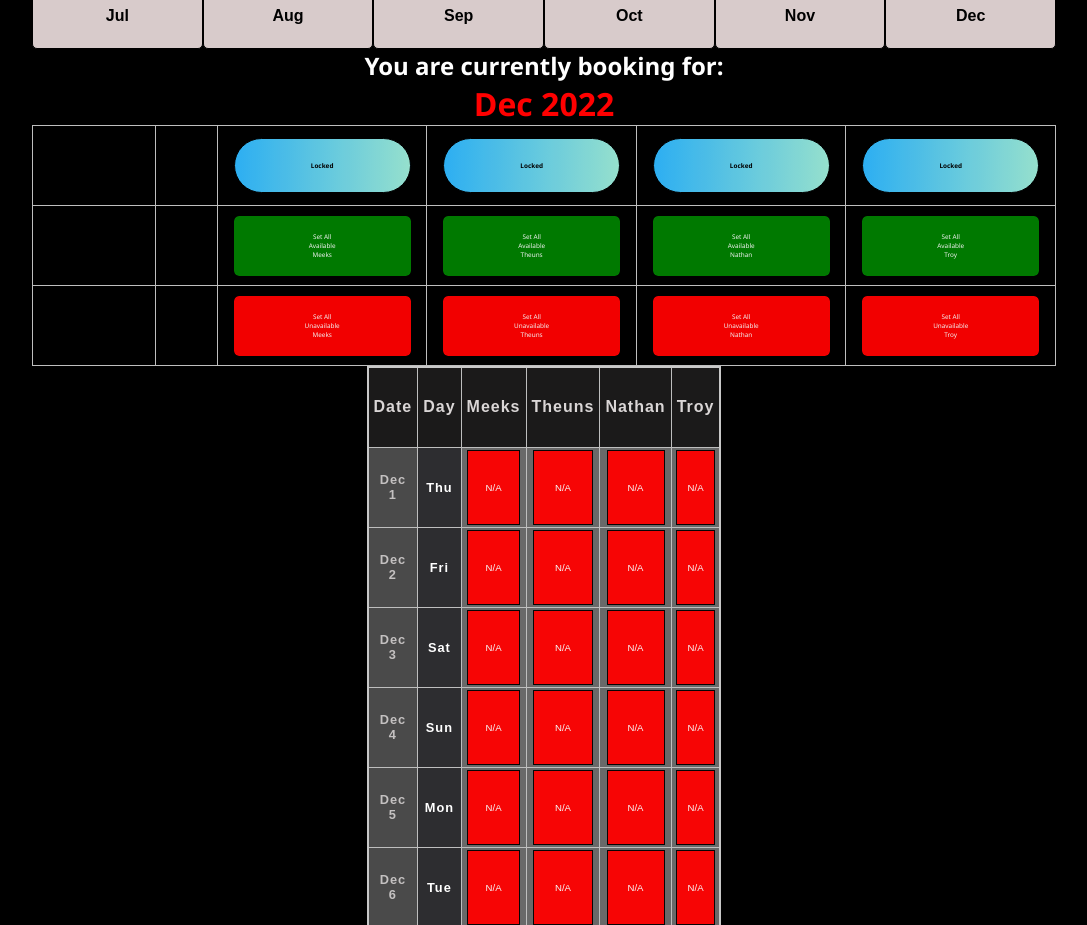
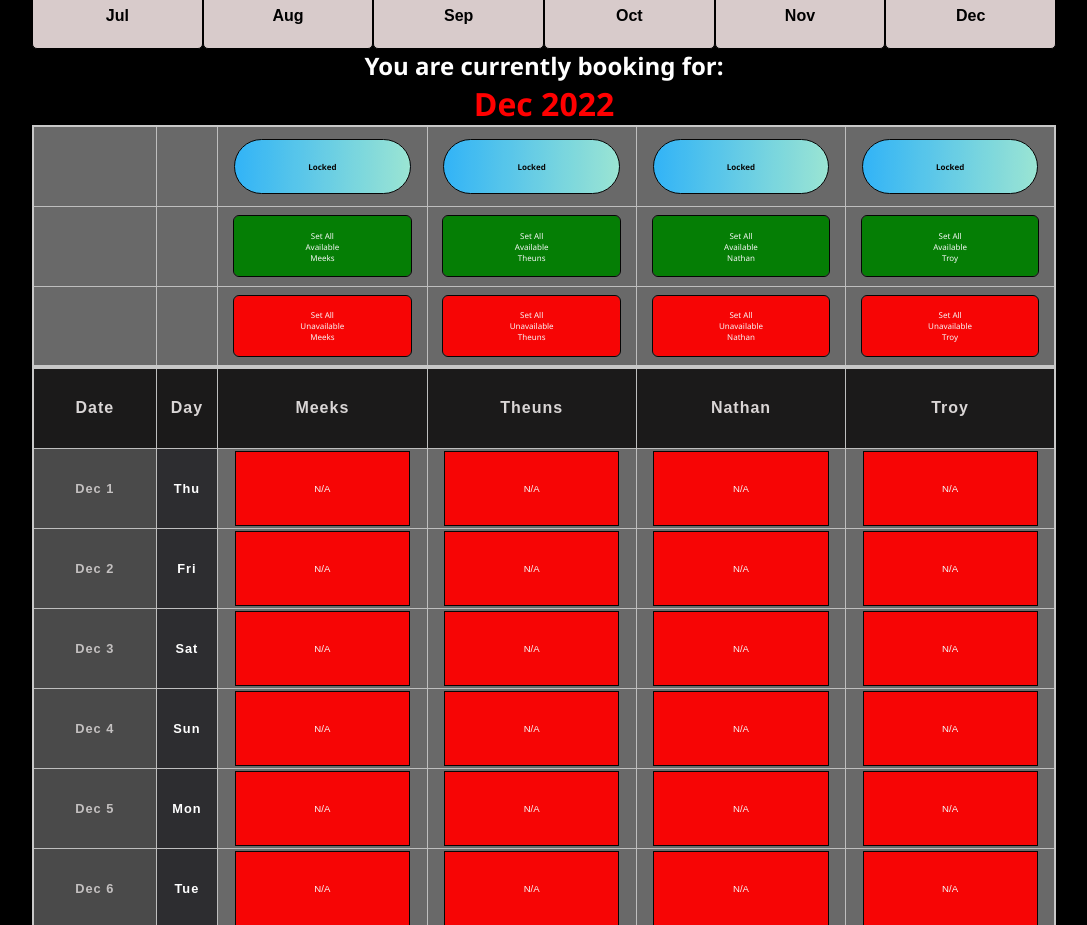
Before and after one commit to usfalidiate/jam_booker, a Next.js app: page / in a window 1280 px wide. Shown: the part 1200-2125 px from the top of the page, without its empty margins (96-1183 px from the left). Built offline with nearby package versions, Linux system fonts and the light colour scheme; no server answers; the database is empty.

Commit message:
bothToggle

```diff
--- a/pages/index.js
+++ b/pages/index.js
@@ -1259,7 +1259,7 @@ return (
 
     {/* {NUDE TABLE FOR UNLOCKS} */}
 <article>
-<table className='tableNude'>
+<table className='tableToggle'>
   <tbody>
     <tr>
       <th className='thNudeDate'></th>
--- a/styles/globals.css
+++ b/styles/globals.css
@@ -299,7 +299,7 @@ width: 80%;
     letter-spacing: 1px;
     font-family: sans-serif;
     /* font-size: 6px; */
-    width: 10%;
+    width: 80%;
     height: 80px;
     }
 
```
